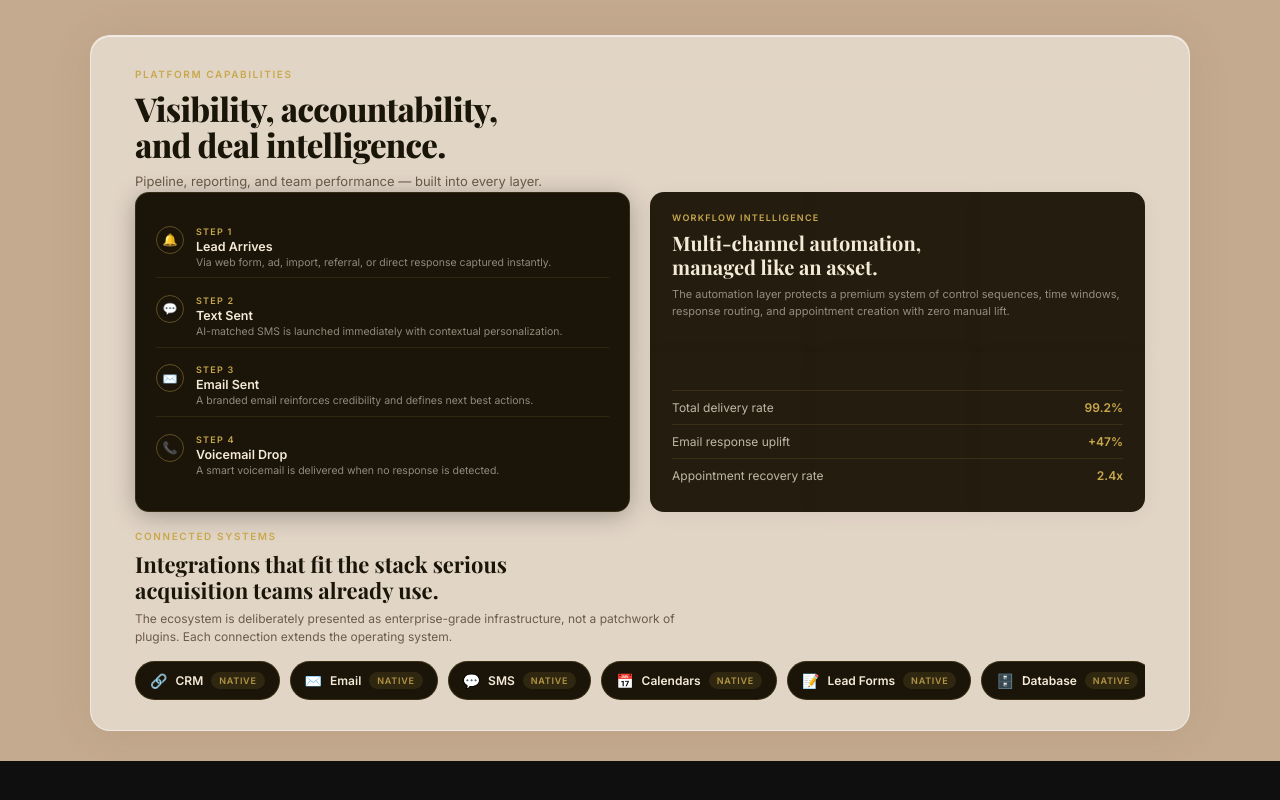
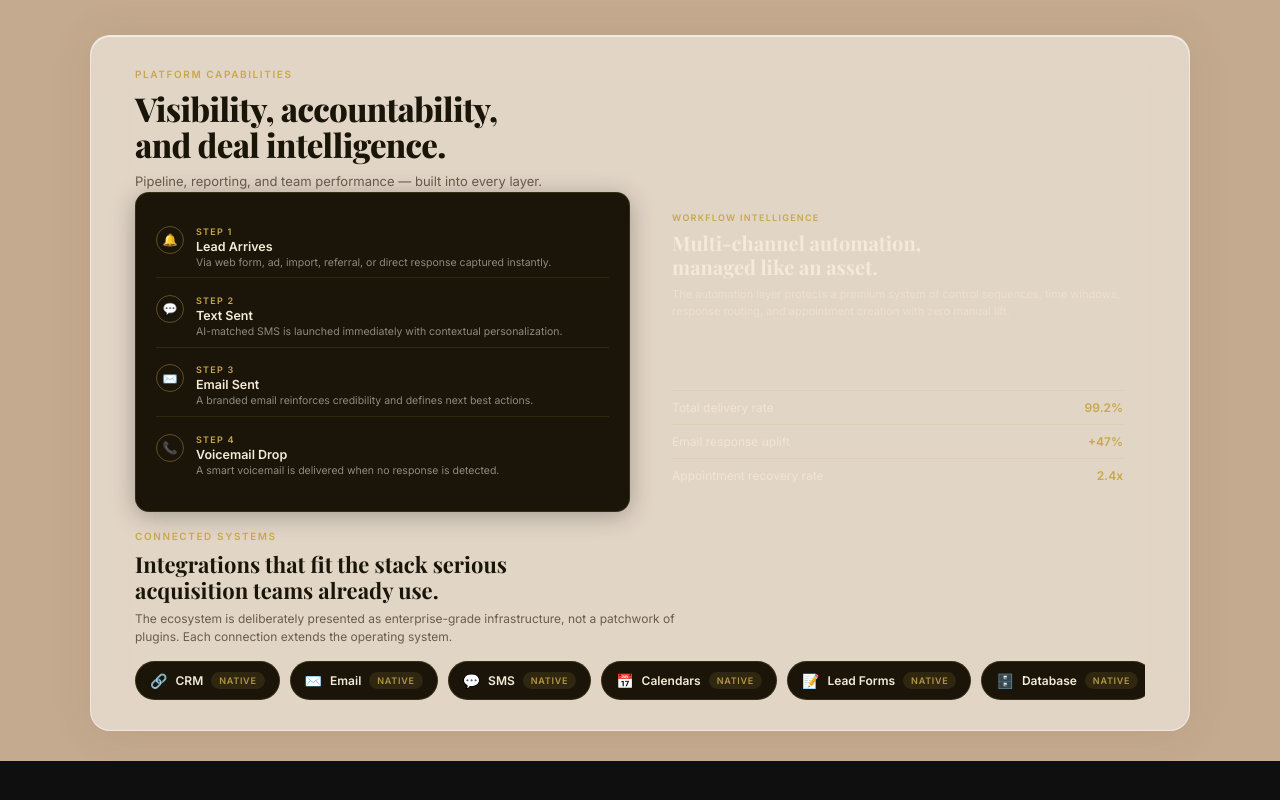
Before and after one commit to kariimhisham1/CRM-Remiliux-New-LP, a React (Create React App) app: page / in a window 1280 px wide. Shown: the part 5639-6439 px from the top of the page. Built offline with nearby package versions, Linux system fonts and the light colour scheme.

Commit message:
Update WhyTeams.jsx

```diff
--- a/src/components/WhyTeams.jsx
+++ b/src/components/WhyTeams.jsx
@@ -43,20 +43,15 @@ const PILLS = [
 
 /* ───────────────────────────────────────────────────────────
    TIMELINE — every phase end is derived from the previous one
-   plus an explicit pause, so there's always a deliberate hold
-   between transitions and the math can't silently overlap.
+   plus an explicit pause, so transitions can't drift or overlap.
 
-   intro hold → flip → PAUSE → merge → PAUSE → timeline slide
-   → PAUSE → integrations + pills → PAUSE (final, holds to 1.0)
+   intro hold → flip → PAUSE → crossfade to panel → PAUSE →
+   timeline slide → PAUSE → integrations + pills → PAUSE (final)
    ─────────────────────────────────────────────────────────── */
 const easeInOut = t => (t < 0.5 ? 2 * t * t : -1 + (4 - 2 * t) * t);
 const easeOut = t => 1 - Math.pow(1 - t, 2.5);
-// Magnetic snap: barely moves at first, accelerates hard into the lock —
-// no ease-out softening at the end, so it reads as snapping into place.
-const magnetEase = t => t * t * t * t;
 const clamp01 = n => Math.max(0, Math.min(1, n));
 const band = (p, start, end) => clamp01((p - start) / (end - start));
-const lerp = (a, b, t) => a + (b - a) * t;
 
 const HEADER_START = 0.04, HEADER_END = 0.15;
 
@@ -64,68 +59,26 @@ const FLIP_START = 0.05, FLIP_STAGGER = 0.026, FLIP_DUR = 0.09;
 const FLIP_END = FLIP_START + 5 * FLIP_STAGGER + FLIP_DUR;          // ~0.275
 
 const PAUSE_1 = 0.07;
-const MERGE_START = FLIP_END + PAUSE_1;                              // ~0.345
-const MERGE_STAGGER = 0.034, MERGE_DUR = 0.11;                       // diagonal-ripple timing
-const MERGE_DIAG_MAX = 3;                                            // max(row+col) across the 3x2 grid
-const MERGE_SHAPE_END = MERGE_START + MERGE_DIAG_MAX * MERGE_STAGGER + MERGE_DUR; // ~0.557
+const CROSSFADE_START = FLIP_END + PAUSE_1;                          // ~0.345
+const CROSSFADE_DUR = 0.12;
+const CROSSFADE_END = CROSSFADE_START + CROSSFADE_DUR;              // ~0.465
 
 const PAUSE_2 = 0.06;
-const TIMELINE_START = MERGE_SHAPE_END + PAUSE_2;                     // ~0.605
+const TIMELINE_START = CROSSFADE_END + PAUSE_2;                      // ~0.525
 const TIMELINE_DUR = 0.11;
-const TIMELINE_END = TIMELINE_START + TIMELINE_DUR;                  // ~0.715
+const TIMELINE_END = TIMELINE_START + TIMELINE_DUR;                  // ~0.635
 
 const PAUSE_3 = 0.05;
-const INT_START = TIMELINE_END + PAUSE_3;                            // ~0.765
+const INT_START = TIMELINE_END + PAUSE_3;                            // ~0.685
 const INT_HEAD_DUR = 0.05;
-const INT_HEAD_END = INT_START + INT_HEAD_DUR;                       // ~0.815
+const INT_HEAD_END = INT_START + INT_HEAD_DUR;                       // ~0.735
 
-const PILL_START = INT_START + 0.03;                                 // ~0.795
+const PILL_START = INT_START + 0.03;                                 // ~0.715
 const PILL_STAGGER = 0.018, PILL_DUR = 0.06;
-// PILL end ≈ 0.945 — remaining ~0.055 of total scroll is a pure final pause.
+// last pill finishes ~0.865 — rest of the scroll is a generous final pause.
 
-/* ── Geometry shared between the 6 mini-cards and the two overlay panels ── */
-const COL_GAP = 1.3, ROW_GAP = 2.6;          // % gaps in the ORIGINAL 3x2 grid
-const RIGHT_X = 51, RIGHT_W = 49;            // target rect the cards merge into
-const LEFT_W = 49;                           // timeline panel's rect (mirror of RIGHT)
-const CARD_RADIUS = 12, PANEL_RADIUS = 14;
-
-// Diagonal ripple order: top-left card (row+col=0) merges first,
-// rippling outward to the bottom-right card (row+col=3) last.
-const diagIndex = i => Math.floor(i / 3) + (i % 3);
-
-function cardGeometry(i, shapeT) {
-  const col = i % 3, row = Math.floor(i / 3);
-  const startW = (100 - 2 * COL_GAP) / 3;
-  const startH = (100 - ROW_GAP) / 2;
-  const startX = col * (startW + COL_GAP);
-  const startY = row * (startH + ROW_GAP);
-
-  const endW = RIGHT_W / 3;
-  const endH = 50;
-  const endX = RIGHT_X + col * endW;
-  const endY = row * endH;
-
-  return {
-    left: lerp(startX, endX, shapeT),
-    top: lerp(startY, endY, shapeT),
-    width: lerp(startW, endW, shapeT),
-    height: lerp(startH, endH, shapeT),
-  };
-}
-
-function cardCorners(i, shapeT) {
-  const col = i % 3, row = Math.floor(i / 3);
-  const isTop = row === 0, isBottom = row === 1;
-  const isLeftCol = col === 0, isRightCol = col === 2;
-  const flat = lerp(CARD_RADIUS, 0, shapeT);
-  const outer = lerp(CARD_RADIUS, PANEL_RADIUS, shapeT);
-  return {
-    borderTopLeftRadius: isTop && isLeftCol ? outer : flat,
-    borderTopRightRadius: isTop && isRightCol ? outer : flat,
-    borderBottomLeftRadius: isBottom && isLeftCol ? outer : flat,
-    borderBottomRightRadius: isBottom && isRightCol ? outer : flat,
-  };
-}
+const RIGHT_X = 51, RIGHT_W = 49;  // workflow panel rect
+const LEFT_W = 49;                 // timeline panel rect (mirrors RIGHT)
 
 export default function WhyTeams() {
   const wrapRef = useRef(null);
@@ -167,25 +120,10 @@ export default function WhyTeams() {
     return easeInOut(band(progress, start, start + FLIP_DUR));
   });
 
-  /* ---------- Phase 2: cards merge into one vertical panel ---------- */
-  const shapeTs = SET_A.map((_, i) => {
-    const start = MERGE_START + diagIndex(i) * MERGE_STAGGER;
-    return magnetEase(band(progress, start, start + MERGE_DUR));
-  });
-  const maxShapeT = Math.max(...shapeTs, 0);
-
-  // Snap-impact flash: a brief gold glow right as each card locks into
-  // place, timed off the diagonal ripple groups (cards sharing a diagonal
-  // lock at the same moment).
-  const lockPulses = SET_A.map((_, i) => {
-    const start = MERGE_START + diagIndex(i) * MERGE_STAGGER;
-    const lockAt = start + MERGE_DUR;
-    return clamp01(1 - Math.abs(progress - lockAt) / 0.035);
-  });
-
-  // Workflow text fades in on top of the merged shape only once it has
-  // essentially finished assembling — content swap reads as "complete."
-  const wfTextOpacity = easeOut(band(progress, MERGE_SHAPE_END - 0.06, MERGE_SHAPE_END + 0.04));
+  /* ---------- Phase 2: simple crossfade from cards-grid to panel ---------- */
+  const crossfadeT = easeOut(band(progress, CROSSFADE_START, CROSSFADE_END));
+  const cardsOpacity = 1 - crossfadeT;
+  const workflowOpacity = crossfadeT;
 
   /* ---------- Phase 3: timeline panel slides in from the left ---------- */
   const timelineT = easeOut(band(progress, TIMELINE_START, TIMELINE_END));
@@ -227,50 +165,29 @@ export default function WhyTeams() {
 
           <div className="wt__header-spacer" />
 
-          {/* ---------- Stage: cards merge directly into the two overlay panels ---------- */}
+          {/* ---------- Stage: cards-grid crossfades straight into the two panels ---------- */}
           <div className="wt__cards-stage">
 
-            <div className="wt__cards">
+            {/* PHASE 1: the 6 flipping cards, normal CSS grid — fades out for phase 2 */}
+            <div
+              className="wt__cards"
+              style={{ opacity: cardsOpacity, pointerEvents: cardsOpacity > 0.05 ? 'auto' : 'none' }}
+            >
               {SET_A.map((frontCard, i) => {
                 const backCard = SET_B[i];
                 const rotateY = cardFlips[i] * 180;
-                const shapeT = shapeTs[i];
-                const geo = cardGeometry(i, shapeT);
-                const corners = cardCorners(i, shapeT);
-                const contentOpacity = 1 - easeInOut(clamp01((shapeT - 0.5) / 0.5));
-                const pulse = lockPulses[i];
-                const seamAlpha = Math.max(0.16 * (1 - shapeT), pulse * 0.85);
-                const shadowAlpha = 0.25 * (1 - shapeT * 0.8);
-                const glowAlpha = pulse * 0.75;
-                const boxShadowCombined = `0 4px 20px rgba(0,0,0,${shadowAlpha}), 0 0 ${pulse * 16}px rgba(201,168,76,${glowAlpha})`;
-
                 return (
-                  <div
-                    key={i}
-                    className="wt__card-scene"
-                    style={{
-                      left: `${geo.left}%`,
-                      top: `${geo.top}%`,
-                      width: `${geo.width}%`,
-                      height: `${geo.height}%`,
-                    }}
-                  >
+                  <div key={i} className="wt__card-scene">
                     <div className="wt__card-flipper" style={{ transform: `perspective(900px) rotateY(${rotateY}deg)` }}>
-                      <div
-                        className="wt__card wt__card--front"
-                        style={{ ...corners, borderColor: `rgba(201,168,76,${seamAlpha})`, boxShadow: boxShadowCombined }}
-                      >
-                        <div className="wt__card-icon" style={{ opacity: contentOpacity }}>{frontCard.icon}</div>
-                        <div className="wt__card-title" style={{ opacity: contentOpacity }}>{frontCard.title}</div>
-                        <p className="wt__card-desc" style={{ opacity: contentOpacity }}>{frontCard.desc}</p>
+                      <div className="wt__card wt__card--front">
+                        <div className="wt__card-icon">{frontCard.icon}</div>
+                        <div className="wt__card-title">{frontCard.title}</div>
+                        <p className="wt__card-desc">{frontCard.desc}</p>
                       </div>
-                      <div
-                        className="wt__card wt__card--back"
-                        style={{ ...corners, borderColor: `rgba(201,168,76,${seamAlpha})`, boxShadow: boxShadowCombined }}
-                      >
-                        <div className="wt__card-icon" style={{ opacity: contentOpacity }}>{backCard.icon}</div>
-                        <div className="wt__card-title" style={{ opacity: contentOpacity }}>{backCard.title}</div>
-                        <p className="wt__card-desc" style={{ opacity: contentOpacity }}>{backCard.desc}</p>
+                      <div className="wt__card wt__card--back">
+                        <div className="wt__card-icon">{backCard.icon}</div>
+                        <div className="wt__card-title">{backCard.title}</div>
+                        <p className="wt__card-desc">{backCard.desc}</p>
                       </div>
                     </div>
                   </div>
@@ -278,14 +195,14 @@ export default function WhyTeams() {
               })}
             </div>
 
-            {/* Workflow Intelligence text — fades in on top of the merged card shape */}
+            {/* PHASE 2: Workflow Intelligence panel — fades in as the cards fade out */}
             <div
               className="wt__workflow-overlay"
               style={{
                 left: `${RIGHT_X}%`,
                 width: `${RIGHT_W}%`,
-                opacity: wfTextOpacity,
-                pointerEvents: wfTextOpacity > 0.5 ? 'auto' : 'none',
+                opacity: workflowOpacity,
+                pointerEvents: workflowOpacity > 0.5 ? 'auto' : 'none',
               }}
             >
               <div className="wt__workflow-eyebrow">Workflow Intelligence</div>
@@ -304,7 +221,7 @@ export default function WhyTeams() {
               </div>
             </div>
 
-            {/* Timeline panel — its own element, slides in from the left */}
+            {/* PHASE 3: Timeline panel — its own element, slides in from the left */}
             <div
               className="wt__timeline-panel"
               style={{
```
